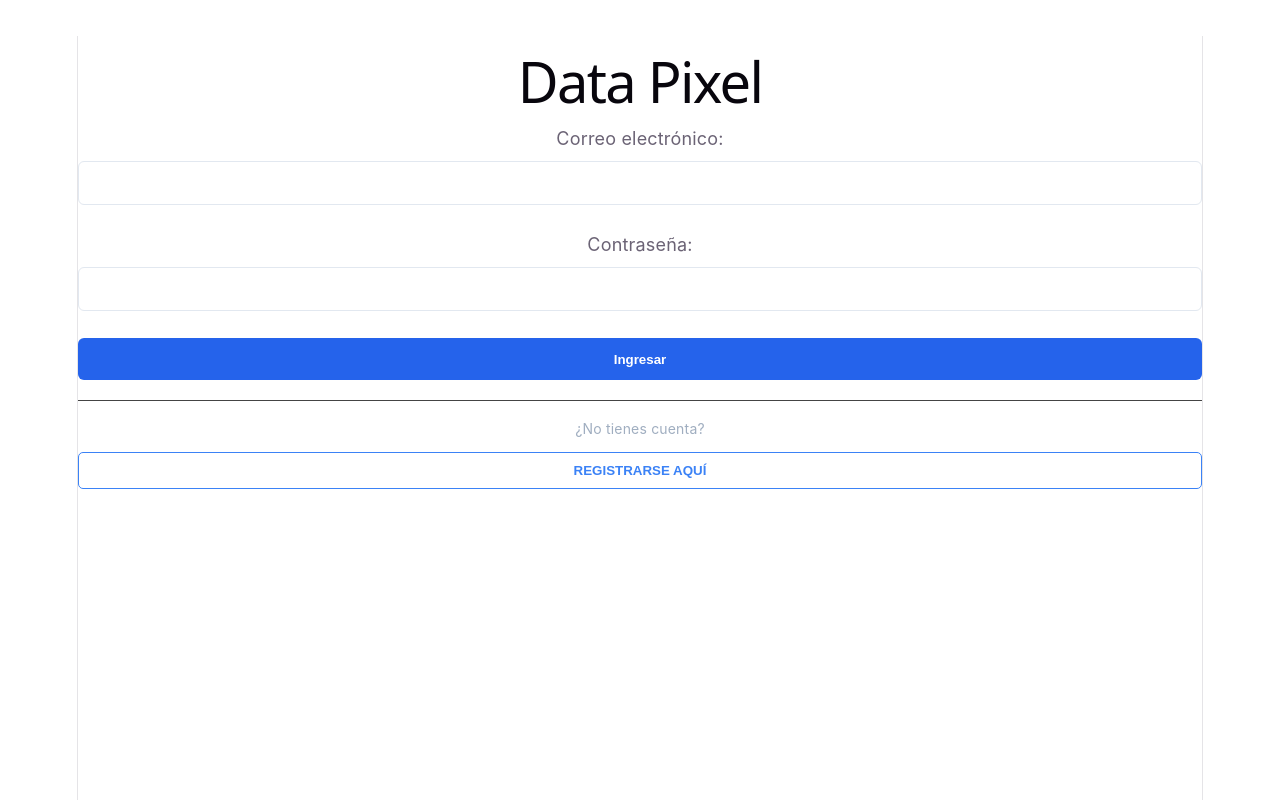
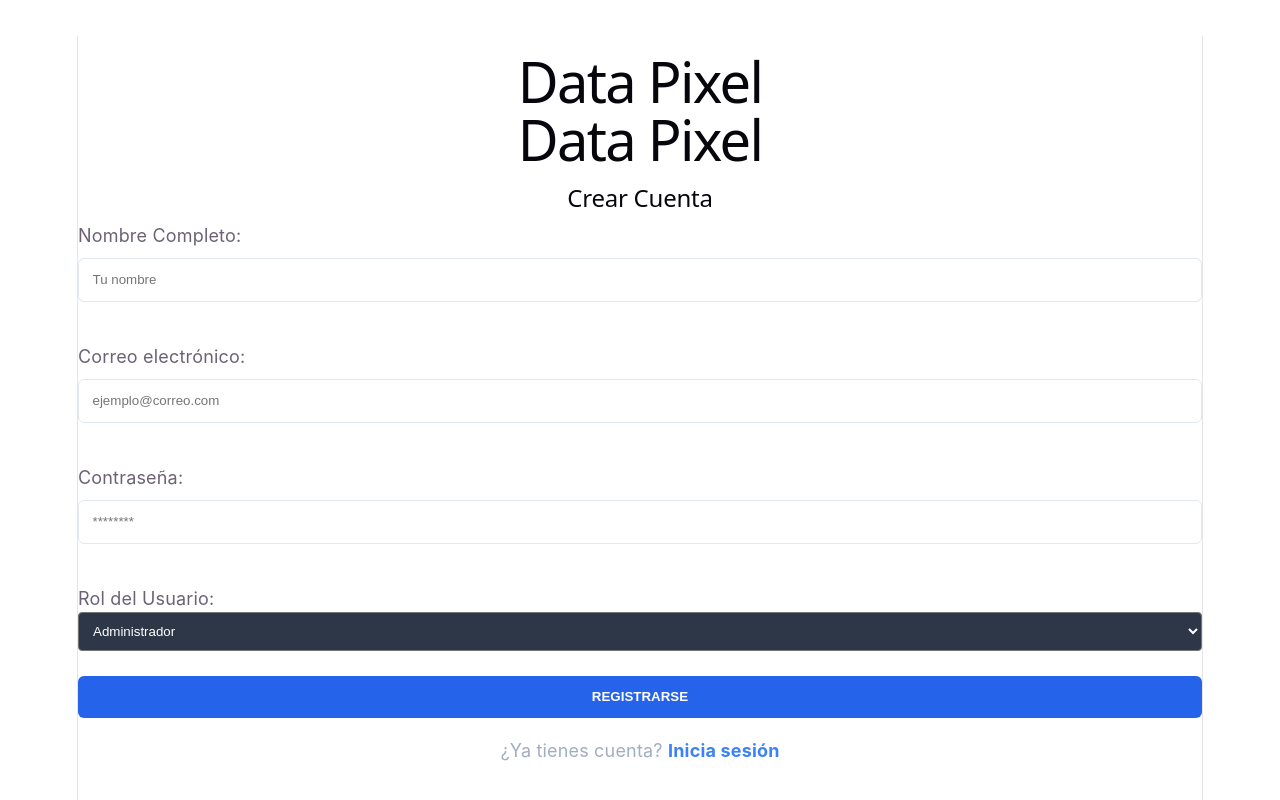
Before and after one commit to Data-Pixel1-0/Evidencia11, a React (Vite) app in the folder DataPixel-projects/: page /registro in a window 1280 px wide. Shown: the top 800 px of the page. Built offline with nearby package versions, Linux system fonts and the light colour scheme.

Commit message:
style: diseño de la dashboard y prodile
feat: implementacion de logica de lagout y sidebar lateral

```diff
--- a/DataPixel-projects/src/App.jsx
+++ b/DataPixel-projects/src/App.jsx
@@ -1,45 +1,45 @@
-import React, { useState } from 'react'
-import './App.css'
+import React from 'react'
+import { Routes, Route, Link, Navigate } from 'react-router-dom'
 import LoginForm from './components/LoginForm'
 import RegistroForm from './components/RegistroForm'
+import Dashboard from './components/Dashboard'
+import Profile from './components/Profile'
+import './App.css'
 
 function App() {
-  // Este estado controla qué vista mostrar
-  const [vista, setVista] = useState('login')
-
   return (
     <div className="main-container">
-      <h1>Data Pixel</h1>
+      <h1 className="title-datapixel">Data Pixel</h1>
 
-      <div className="card-professional">
-        {vista === 'login' ? (
-          <>
-            <LoginForm />
-            <div style={{ marginTop: '20px', borderTop: '1px solid #444', paddingTop: '15px' }}>
-              <p style={{ color: '#a0aec0', marginBottom: '10px', fontSize: '14px' }}>
-                ¿No tienes cuenta?
-              </p>
-              <button
-                onClick={() => setVista('registro')}
-                className="btn-register-link"
-                style={{
-                  background: 'none',
-                  border: '1px solid #3b82f6',
-                  color: '#3b82f6',
-                  padding: '10px',
-                  cursor: 'pointer',
-                  borderRadius: '5px',
-                  width: '100%',
-                }}
-              >
-                REGISTRARSE AQUÍ
-              </button>
+      <Routes>
+        {/* Redirección automática si entran a /login por error */}
+        <Route path="/login" element={<Navigate to="/" replace />} />
+
+        {/* VISTA PRINCIPAL (LOGIN) */}
+        <Route
+          path="/"
+          element={
+            <div className="auth-wrapper">
+              <div className="card-professional">
+                <LoginForm />
+              </div>
+              <div className="register-section" style={{ marginTop: '20px' }}>
+                <p style={{ color: '#a0aec0' }}>¿No tienes cuenta todavía?</p>
+                <Link to="/registro" className="btn-register-link">
+                  REGISTRARSE AQUÍ
+                </Link>
+              </div>
             </div>
-          </>
-        ) : (
-          <RegistroForm volver={() => setVista('login')} />
-        )}
-      </div>
+          }
+        />
+
+        {/* VISTA DE REGISTRO */}
+        <Route path="/registro" element={<RegistroForm />} />
+
+        {/* RUTAS PARA RAMA-YURANIS */}
+        <Route path="/dashboard" element={<Dashboard />} />
+        <Route path="/profile" element={<Profile />} />
+      </Routes>
     </div>
   )
 }
--- a/DataPixel-projects/src/components/LoginForm.jsx
+++ b/DataPixel-projects/src/components/LoginForm.jsx
@@ -1,46 +1,53 @@
 import React, { useState } from 'react';
+import { useNavigate } from 'react-router-dom'; // 1. Importamos el navegador
 
 const LoginForm = () => {
-  // Manejo de estado para el formulario [cite: 83, 89]
-  const [credentials, setCredentials] = useState({ email: '', password: '' });
-  const [error, setError] = useState('');
+  const [email, setEmail] = useState('');
+  const [password, setPassword] = useState('');
+  const navigate = useNavigate(); // 2. Inicializamos la función
 
-  const handleChange = (e) => {
-    const { name, value } = e.target;
-    setCredentials({ ...credentials, [name]: value });
-  }; // <-- Faltaba esta llave
-
-  const handleSubmit = (e) => {
+  const handleLogin = (e) => {
     e.preventDefault();
 
-    if (!credentials.email || !credentials.password) {
-      setError('Todos los campos son obligatorios');
-      return;
+    // Aquí simulamos la validación.
+    // Si el usuario le da al botón, lo mandamos al Dashboard.
+    if (email !== '' && password !== '') {
+      alert("¡Bienvenido a Data Pixel!");
+      navigate('/dashboard'); // 3. ¡Aquí ocurre la redirección!
+    } else {
+      alert("Por favor, llena todos los campos");
     }
-    console.log("Iniciando sesión con:", credentials);
   };
 
   return (
-    <form onSubmit={handleSubmit}>
-      <label htmlFor="email">Correo electrónico:</label>
+    <form onSubmit={handleLogin} style={{ display: 'flex', flexDirection: 'column', gap: '15px' }}>
+      <div style={{ textAlign: 'left' }}>
+        <label>Correo electrónico:</label>
         <input
           type="email"
-        name="email"
-        id="email"
-        onChange={handleChange}
+          placeholder="ejemplo@correo.com"
+          className="input-field"
+          value={email}
+          onChange={(e) => setEmail(e.target.value)}
+          required
         />
-
-      <label htmlFor="password">Contraseña:</label>
+      </div>
+      <div style={{ textAlign: 'left' }}>
+        <label>Contraseña:</label>
         <input
           type="password"
-        name="password"
-        id="password"
-        onChange={handleChange}
+          placeholder="********"
+          className="input-field"
+          value={password}
+          onChange={(e) => setPassword(e.target.value)}
+          required
         />
-
-      {error && <p style={{color: 'red'}}>{error}</p>}
-      <button type="submit">Ingresar</button>
+      </div>
+      <button type="submit" className="btn-primary">
+        INICIAR SESIÓN
+      </button>
     </form>
   );
 };
+
 export default LoginForm;
--- /dev/null
+++ b/DataPixel-projects/src/components/Profile.jsx
@@ -0,0 +1,44 @@
+import React from 'react';
+import { Link, useNavigate } from 'react-router-dom';
+
+const Profile = () => {
+  const navigate = useNavigate();
+
+  return (
+    <div className="card-professional" style={{ maxWidth: '500px', margin: '0 auto' }}>
+      <div style={{ position: 'relative', marginBottom: '40px' }}>
+        <div style={{ height: '100px', background: 'linear-gradient(90deg, #3b82f6, #2d3748)', borderRadius: '8px 8px 0 0' }}></div>
+        <div style={{
+          width: '80px', height: '80px', background: '#4a5568', borderRadius: '50%',
+          border: '4px solid #1a202c', position: 'absolute', bottom: '-40px', left: '20px',
+          display: 'flex', alignItems: 'center', justifyContent: 'center', fontSize: '2rem'
+        }}>
+          👤
+        </div>
+      </div>
+
+      <div style={{ textAlign: 'left', padding: '0 20px 20px 20px' }}>
+        <h2 style={{ margin: '0' }}>Yuranis Pérez</h2>
+        <p style={{ color: '#3b82f6', margin: '5px 0 20px 0', fontWeight: 'bold' }}>Desarrollador Full Stack</p>
+
+        <div style={{ background: '#2d3748', padding: '15px', borderRadius: '8px', display: 'flex', flexDirection: 'column', gap: '10px' }}>
+          <p style={{ margin: 0 }}><strong>Email:</strong> kenner@sena.edu.co</p>
+          <p style={{ margin: 0 }}><strong>Ubicación:</strong> Colombia, Caribe</p>
+          <p style={{ margin: 0 }}><strong>Estado:</strong> Activo</p>
+        </div>
+
+        <div style={{ marginTop: '30px', display: 'flex', gap: '15px', alignItems: 'center' }}>
+          <Link to="/dashboard" style={{ color: '#a0aec0', textDecoration: 'none' }}>← Volver</Link>
+          <button
+            onClick={() => navigate('/')}
+            style={{ marginLeft: 'auto', background: 'transparent', border: '1px solid #e53e3e', color: '#e53e3e', padding: '8px 15px', borderRadius: '5px', cursor: 'pointer' }}
+          >
+            Cerrar Sesión
+          </button>
+        </div>
+      </div>
+    </div>
+  );
+};
+
+export default Profile;
--- a/DataPixel-projects/src/components/RegistroForm.jsx
+++ b/DataPixel-projects/src/components/RegistroForm.jsx
@@ -1,52 +1,96 @@
-import React from 'react'
+import React, { useState } from 'react';
+import { Link } from 'react-router-dom';
 
-const RegistroForm = ({ volver }) => {
+const RegistroForm = () => {
+  const [formData, setFormData] = useState({
+    nombre: '',
+    email: '',
+    password: '',
+    rol: 'Cliente' // Rol por defecto
+  });
+
+  const handleChange = (e) => {
+    setFormData({
+      ...formData,
+      [e.target.name]: e.target.value
+    });
+  };
+
+  const handleSubmit = (e) => {
+    e.preventDefault();
+    console.log("Datos registrados:", formData);
+    alert(`Usuario ${formData.nombre} registrado como ${formData.rol}`);
+  };
+
   return (
-    <div className="login-form">
-      <h2>Crear Cuenta</h2>
-      <div className="input-group">
+    <div className="card-professional">
+      <h1 className="title-datapixel">Data Pixel</h1>
+      <h2 style={{ marginBottom: '10px' }}>Crear Cuenta</h2>
+
+      <form onSubmit={handleSubmit} style={{ display: 'flex', flexDirection: 'column', gap: '15px' }}>
+        <div style={{ textAlign: 'left' }}>
           <label>Nombre Completo:</label>
-        <input type="text" placeholder="Tu nombre" />
-      </div>
-      <div className="input-group">
-        <label>Correo electrónico:</label>
-        <input type="email" placeholder="ejemplo@correo.com" />
-      </div>
-      <div className="input-group">
-        <label>Contraseña:</label>
-        <input type="password" placeholder="********" />
+          <input
+            type="text"
+            name="nombre"
+            placeholder="Tu nombre"
+            className="input-field"
+            onChange={handleChange}
+            required
+          />
         </div>
 
-      {/* Campo de Rol solicitado */}
-      <div className="input-group">
+        <div style={{ textAlign: 'left' }}>
+          <label>Correo electrónico:</label>
+          <input
+            type="email"
+            name="email"
+            placeholder="ejemplo@correo.com"
+            className="input-field"
+            onChange={handleChange}
+            required
+          />
+        </div>
+
+        <div style={{ textAlign: 'left' }}>
+          <label>Contraseña:</label>
+          <input
+            type="password"
+            name="password"
+            placeholder="********"
+            className="input-field"
+            onChange={handleChange}
+            required
+          />
+        </div>
+
+        <div style={{ textAlign: 'left' }}>
           <label>Rol del Usuario:</label>
           <select
-          style={{
-            width: '100%',
-            padding: '10px',
-            background: '#333',
-            color: 'white',
-            border: '1px solid #444',
-            borderRadius: '4px',
-          }}
+            name="rol"
+            className="input-field"
+            onChange={handleChange}
+            style={{ width: '100%', padding: '10px', borderRadius: '4px', background: '#2d3748', color: 'white' }}
           >
-          <option value="admin">Administrador</option>
-          <option value="operador">Operador</option>
+            <option value="Administrador">Administrador</option>
+            <option value="Empleado">Empleado</option>
+            <option value="Cliente">Cliente</option>
           </select>
         </div>
 
-      <button className="btn-primary" style={{ marginTop: '15px' }}>
+        <button type="submit" className="btn-primary" style={{ marginTop: '10px' }}>
           REGISTRARSE
         </button>
+      </form>
 
-      <p
-        onClick={volver}
-        style={{ color: '#3b82f6', cursor: 'pointer', marginTop: '15px', fontSize: '14px' }}
-      >
-        ¿Ya tienes cuenta? Inicia sesión
+      {/* AQUÍ ESTÁ EL ARREGLO DE LA NAVEGACIÓN */}
+      <div style={{ marginTop: '20px' }}>
+        <p style={{ color: '#a0aec0' }}>
+          ¿Ya tienes cuenta? <Link to="/" style={{ color: '#3b82f6', textDecoration: 'none', fontWeight: 'bold' }}>Inicia sesión</Link>
         </p>
       </div>
-  )
-}
+    </div>
+  );
+};
 
-export default RegistroForm
+export default RegistroForm;
--- /dev/null
+++ b/DataPixel-projects/src/components/dashboard.jsx
@@ -0,0 +1,56 @@
+import React from 'react';
+import { useNavigate, Link } from 'react-router-dom';
+
+const Dashboard = () => {
+  const navigate = useNavigate();
+
+  const handleLogout = () => {
+    // Aquí podrías limpiar el localStorage si tuvieras tokens
+    navigate('/');
+  };
+
+  return (
+    <div style={{ display: 'flex', minHeight: '80vh', background: '#1a202c', borderRadius: '12px', overflow: 'hidden', border: '1px solid #2d3748' }}>
+      {/* Sidebar Lateral */}
+      <div style={{ width: '200px', background: '#2d3748', padding: '20px', display: 'flex', flexDirection: 'column', gap: '20px' }}>
+        <h3 style={{ color: '#3b82f6', fontSize: '1.2rem' }}>Data Pixel</h3>
+        <nav style={{ display: 'flex', flexDirection: 'column', gap: '10px', textAlign: 'left' }}>
+          <Link to="/dashboard" style={{ color: 'white', textDecoration: 'none', padding: '8px', background: '#4a5568', borderRadius: '5px' }}>🏠 Inicio</Link>
+          <Link to="/profile" style={{ color: '#a0aec0', textDecoration: 'none', padding: '8px' }}>👤 Mi Perfil</Link>
+        </nav>
+        <button
+          onClick={handleLogout}
+          style={{ marginTop: 'auto', background: '#e53e3e', color: 'white', border: 'none', padding: '10px', borderRadius: '6px', cursor: 'pointer', fontWeight: 'bold' }}
+        >
+          Cerrar Sesión
+        </button>
+      </div>
+
+      {/* Contenido Principal */}
+      <div style={{ flex: 1, padding: '30px', textAlign: 'left' }}>
+        <header style={{ marginBottom: '30px', borderBottom: '1px solid #2d3748', paddingBottom: '10px' }}>
+          <h2 style={{ margin: 0 }}>Panel de Control</h2>
+          <p style={{ color: '#a0aec0', margin: '5px 0 0 0' }}>Bienvenido de nuevo al sistema de gestión.</p>
+        </header>
+
+        {/* Tarjetas de Estadísticas */}
+        <div style={{ display: 'grid', gridTemplateColumns: 'repeat(auto-fit, minmax(200px, 1fr))', gap: '20px' }}>
+          <div style={{ background: '#2d3748', padding: '20px', borderRadius: '10px', borderLeft: '4px solid #3b82f6' }}>
+            <span style={{ color: '#a0aec0', fontSize: '0.9rem' }}>Proyectos Activos</span>
+            <h3 style={{ fontSize: '2rem', margin: '10px 0' }}>08</h3>
+          </div>
+          <div style={{ background: '#2d3748', padding: '20px', borderRadius: '10px', borderLeft: '4px solid #48bb78' }}>
+            <span style={{ color: '#a0aec0', fontSize: '0.9rem' }}>Usuarios Registrados</span>
+            <h3 style={{ fontSize: '2rem', margin: '10px 0' }}>24</h3>
+          </div>
+          <div style={{ background: '#2d3748', padding: '20px', borderRadius: '10px', borderLeft: '4px solid #ed8936' }}>
+            <span style={{ color: '#a0aec0', fontSize: '0.9rem' }}>Alertas de Sistema</span>
+            <h3 style={{ fontSize: '2rem', margin: '10px 0' }}>02</h3>
+          </div>
+        </div>
+      </div>
+    </div>
+  );
+};
+
+export default Dashboard;
```
Lines whose indentation alone changed are shown as unchanged.
